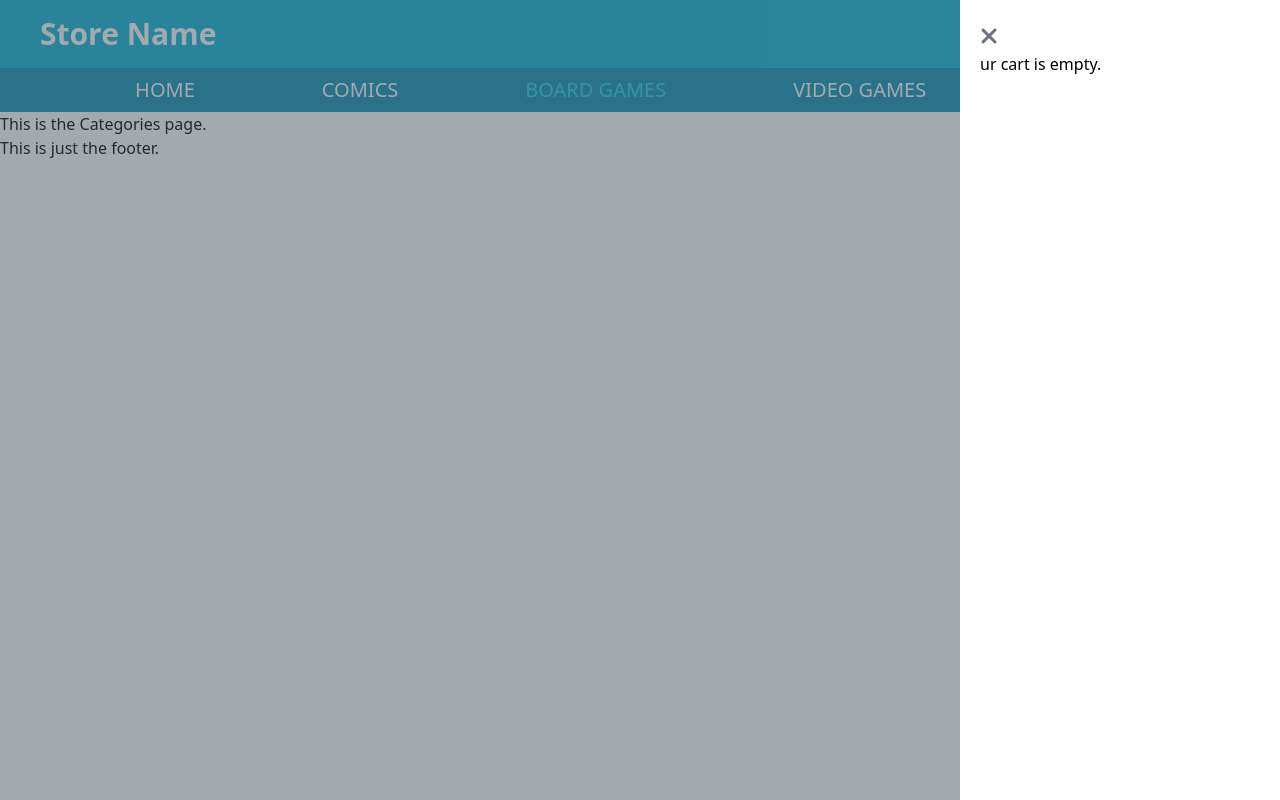
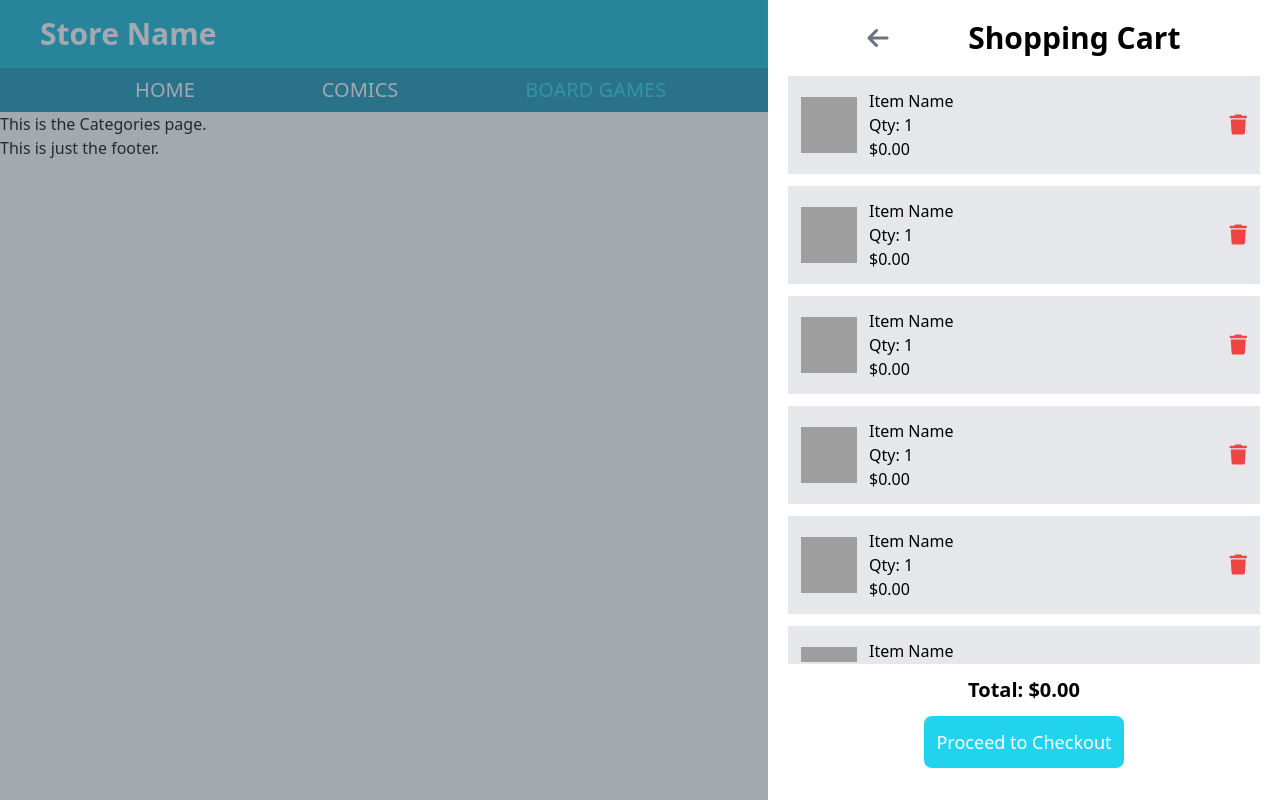
Before and after one commit to cazthetraveler/Hobby-E-Commerce, a React (Vite) app in the folder client/: page /categories/Board-Games in a window 1280 px wide. Both pictures are taken after a click on the button 1223 px from the left and 34 px from the top of the page. Built offline with nearby package versions, Linux system fonts and the light colour scheme; grey boxes are pictures that could not be loaded.

Commit message:
added cart items and cart, and more items

```diff
--- a/client/src/components/Cart.jsx
+++ b/client/src/components/Cart.jsx
@@ -1,6 +1,7 @@
+import CartItem from "./CartItem";
+
 const Cart = ({ onClose }) => {
-  const toggleClose = (e) => {
-    e.stopPropagation();
+  const toggleClose = () => {
     onClose();
   };
   //TODO
@@ -10,11 +11,41 @@ const Cart = ({ onClose }) => {
       onClick={toggleClose}
       className="bg-gray-600/[0.5] w-screen h-screen flex justify-end items-center fixed top-0 left-0 transition-opacity duration-300"
     >
-      <section className="w-1/4 h-screen bg-white p-5">
-        <button onClick={toggleClose}>
-          <i className="fa-solid fa-close text-2xl text-gray-500"></i>
-        </button>
-        <h2>ur cart is empty.</h2>
+      <section
+        onClick={(e) => e.stopPropagation()}
+        className="w-2/3 md:w-2/5 2xl:w-1/4 h-screen bg-white p-5 flex flex-col items-center"
+      >
+        <section className="flex justify-evenly w-full mb-5">
+          <button onClick={toggleClose}>
+            <i className="fa-solid fa-arrow-left text-2xl text-gray-500"></i>
+          </button>
+          <h2 className="text-3xl font-semibold">Shopping Cart</h2>
+        </section>
+        <section
+          id="cart-item-overview"
+          className="w-full flex flex-col gap-3 overflow-y-scroll"
+        >
+          <CartItem /> {/* gets item name and qty from shopping cart */}
+          <CartItem /> {/* gets item name and qty from shopping cart */}
+          <CartItem /> {/* gets item name and qty from shopping cart */}
+          <CartItem /> {/* gets item name and qty from shopping cart */}
+          <CartItem /> {/* gets item name and qty from shopping cart */}
+          <CartItem /> {/* gets item name and qty from shopping cart */}
+          <CartItem /> {/* gets item name and qty from shopping cart */}
+          <CartItem /> {/* gets item name and qty from shopping cart */}
+          <CartItem /> {/* gets item name and qty from shopping cart */}
+          <CartItem /> {/* gets item name and qty from shopping cart */}
+        </section>
+        <section
+          id="to-checkout"
+          className="mt-auto w-full p-3 flex flex-col items-center border-t-2"
+        >
+          <h3 className="text-xl font-bold mb-3">Total: $0.00</h3>{" "}
+          {/* calculate total */}
+          <button className="bg-cyan-400 hover:bg-cyan-600 duration-200 text-white text-lg rounded-lg p-3">
+            Proceed to Checkout
+          </button>
+        </section>
       </section>
     </aside>
   );
--- /dev/null
+++ b/client/src/components/CartItem.jsx
@@ -0,0 +1,18 @@
+const CartItem = () => {
+  //TODO
+  return (
+    <section className="flex justify-between items-center p-3 border w-full bg-gray-200">
+      <img className="size-14" src="https://www.placeholder.co/500" />
+      <div className="w-full pl-3">
+        <h3>Item Name</h3>
+        <h4>Qty: 1</h4>
+        <h4>$0.00</h4>
+      </div>
+      <button>
+        <i className="fa-solid fa-trash text-xl text-red-500"></i>
+      </button>
+    </section>
+  );
+};
+
+export default CartItem;
```
Also changed, not shown: 1 other file (tests, documents, lock files or other folders).
